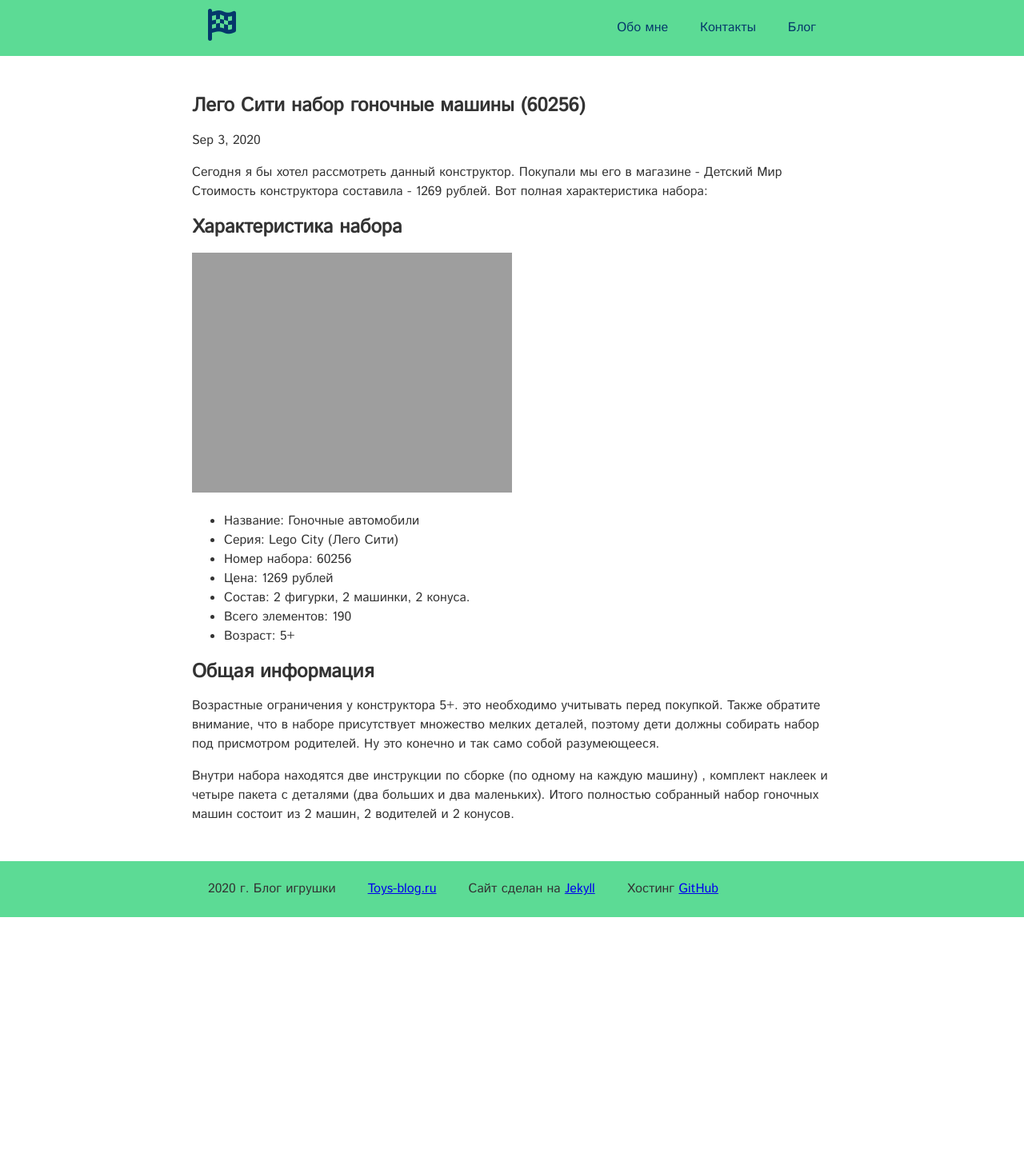
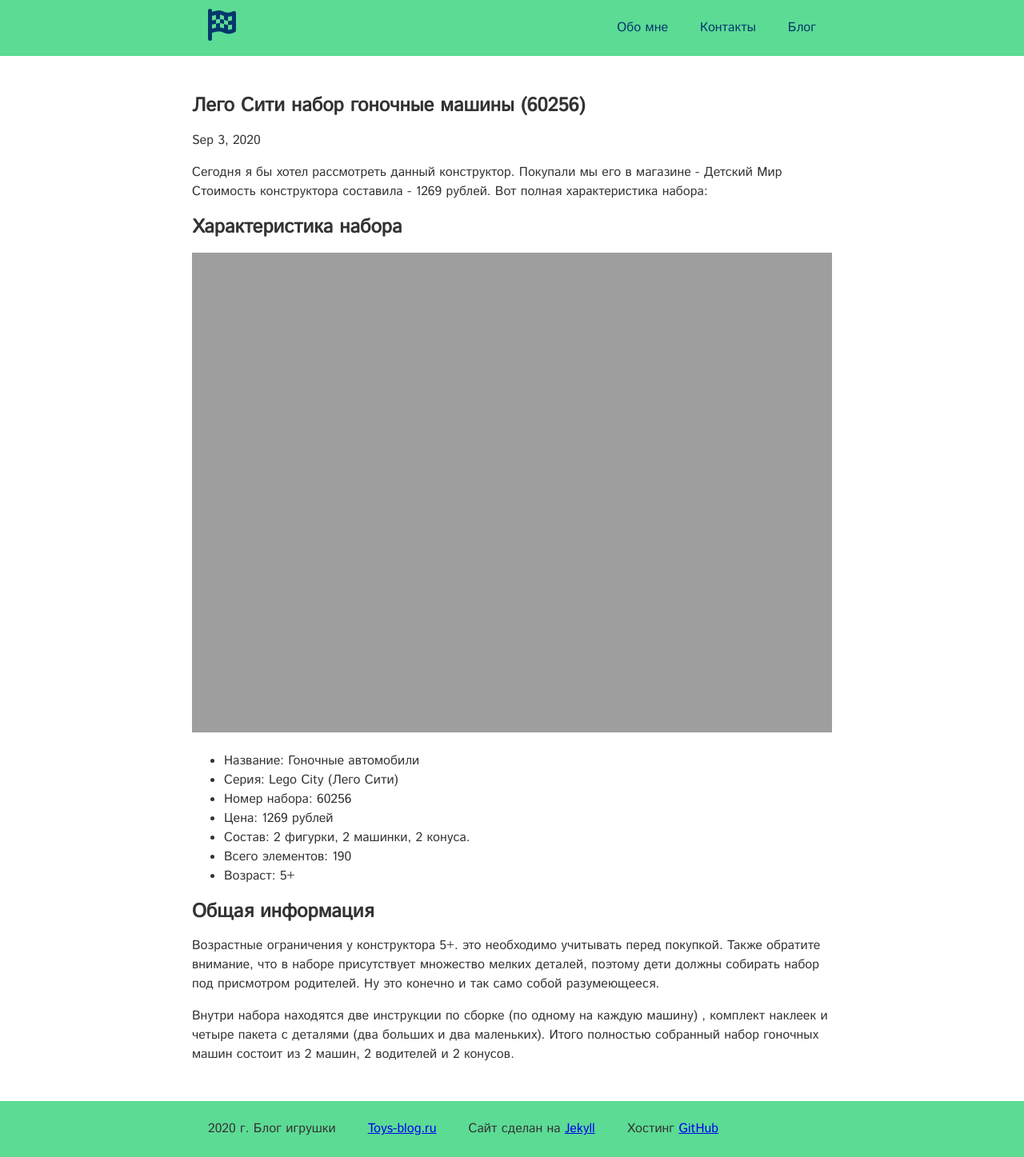
Before and after one commit to Flaaim/toys-blog, a Jekyll site: the page built from _posts/2020-09-03-Лего Сити набор гоночные машины (60256).markdown, in a window 1280 px wide. Shown: the whole page at 80% size. Built offline with Jekyll 4.4.1, drawn with Linux system fonts in a browser that asks for light colours; nearby versions of some CDN libraries; before the commit the page ends 1147 px from its top, so only the background shows below that.

Commit message:
Update main.scss

```diff
--- a/css/main.scss
+++ b/css/main.scss
@@ -8,4 +8,5 @@
 'nav',
 'footer',
 'video',
+ 'images',
 'syntax-highlighting';
```
